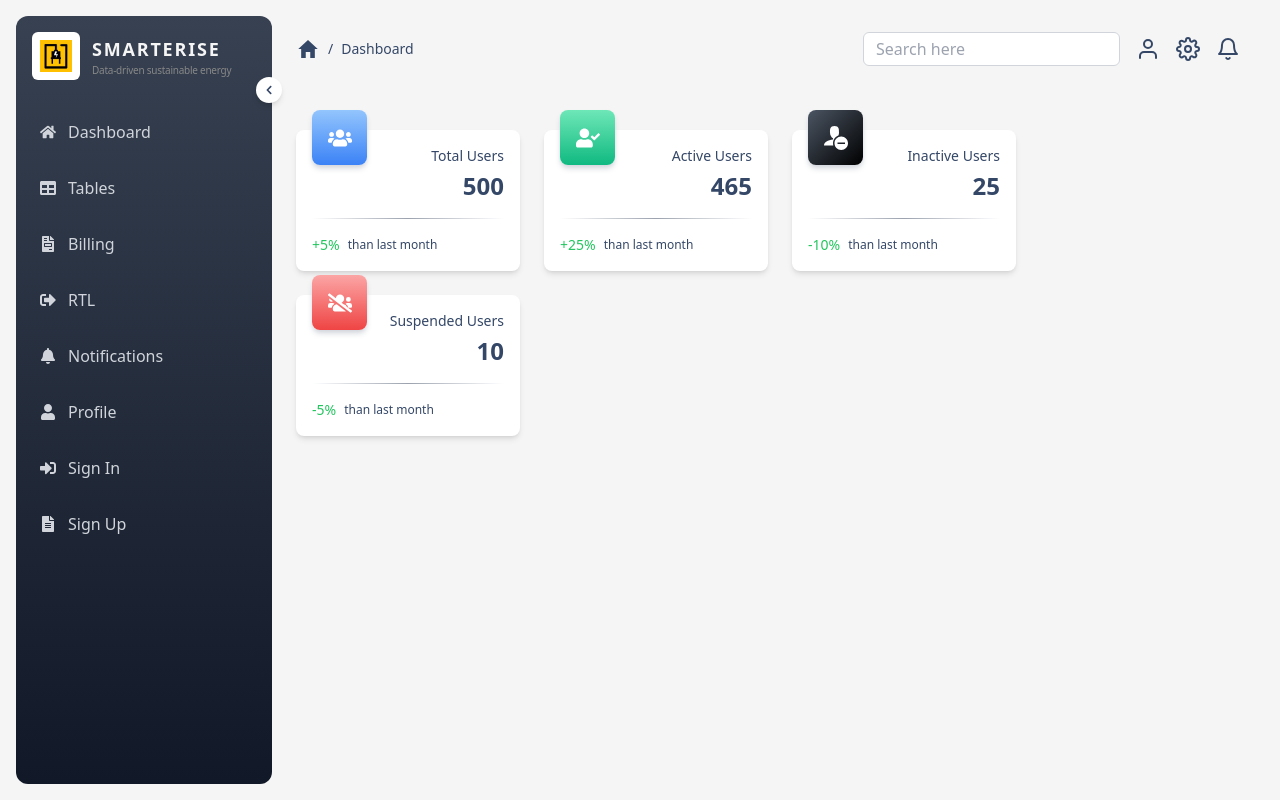
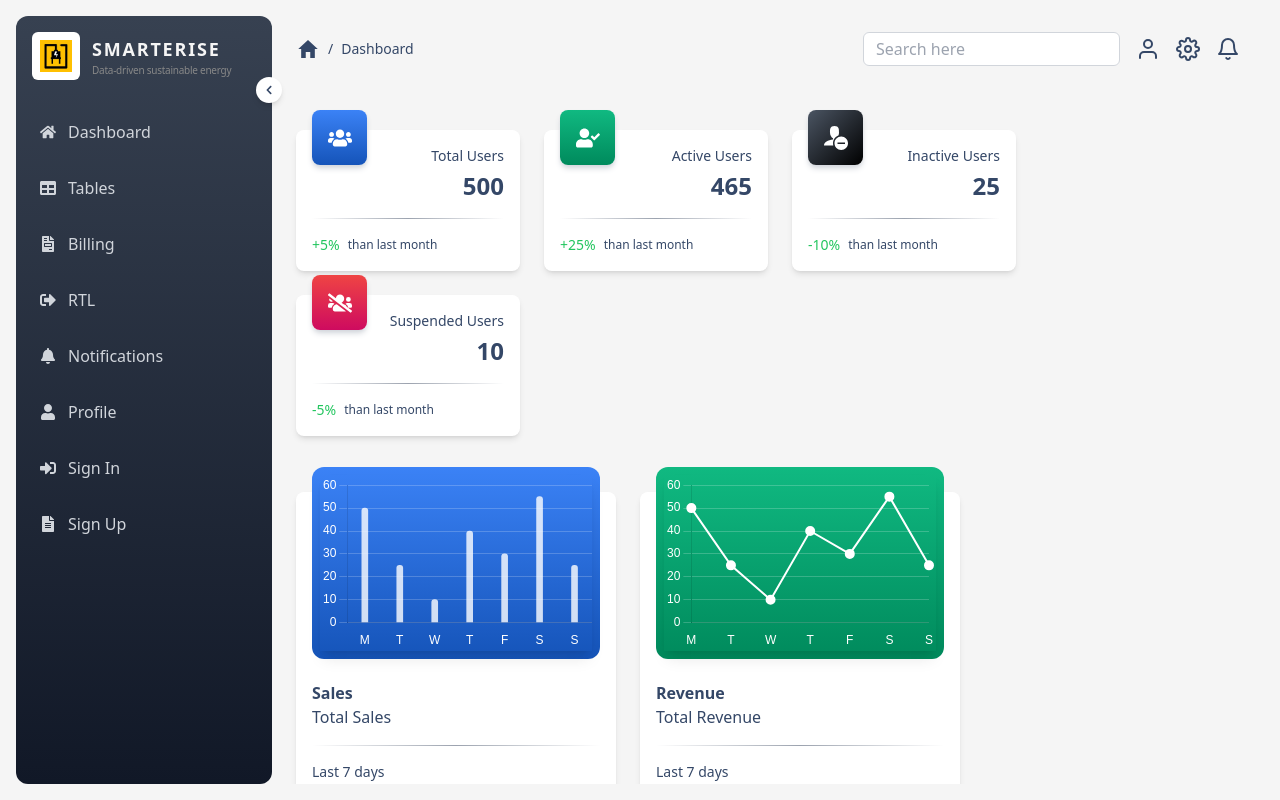
Before and after one commit to abdrasaq14/smarterise-admin-dashboard, a React (Create React App) app: page / in a window 1280 px wide. Built offline with nearby package versions, Linux system fonts and the light colour scheme.

Commit message:
dashboard inprogress

```diff
--- a/package.json
+++ b/package.json
@@ -15,10 +15,11 @@
     "@types/node": "^16.18.112",
     "@types/react": "^18.3.11",
     "@types/react-dom": "^18.3.0",
-    "chart.js": "4.3.0",
+    "chart.js": "^4.3.0",
     "chroma-js": "2.4.2",
     "prop-types": "15.8.1",
     "react": "^18.3.1",
+    "react-chartjs-2": "^5.2.0",
     "react-dom": "^18.3.1",
     "react-icons": "^5.3.0",
     "react-router-dom": "^6.26.2",
--- /dev/null
+++ b/src/components/Card/ChartCard.tsx
@@ -0,0 +1,29 @@
+import React from "react";
+import GradientLine from "../GradientLine";
+interface ChartCardProps {
+  chart: React.ReactNode;
+  title: string;
+  subTitle: string;
+    time: string;
+    extraClass?: string;
+    chartBackgroundColor?: string;
+}
+function ChartCard({ chart, title, subTitle, time, chartBackgroundColor, extraClass }: ChartCardProps) {
+  return (
+    <div className="relative p-4 bg-white rounded-lg shadow-md h-[20rem] w-[20rem]">
+      <div
+        className={`p-2 absolute w-[90%] h-[60%] -translate-x-1/2  top-[-25px] left-1/2  bg-${chartBackgroundColor} rounded-xl ${extraClass}`}
+      >
+        {chart}
+      </div>
+      <div className="flex flex-col mt-[60%] text-black-1">
+        <span className="font-bold">{title}</span>
+        <span className="font-thin">{subTitle}</span>
+        <GradientLine />
+        <span className="text-sm font-thin">{time}</span>
+      </div>
+    </div>
+  );
+}
+
+export default ChartCard;
--- a/src/components/Card/StatsCard.tsx
+++ b/src/components/Card/StatsCard.tsx
@@ -1,4 +1,5 @@
 import React from "react";
+import GradientLine from "../GradientLine";
 
 interface StatsCardProps {
   icon: React.ReactNode;
@@ -30,7 +31,7 @@ const StatsCard: React.FC<StatsCardProps> = ({
         <span className="text-sm font-thin">{title}</span>
         <h2 className="text-2xl font-semibold">{value}</h2>
       </div>
-      <div className="h-[1px] my-[1rem] bg-gradient-to-r from-transparent via-gray-400 to-transparent"></div>
+      <GradientLine/>
 
       <div className="flex gap-2 items-center text-black-1">
         <span className={`text-green-500 text-sm font-medium`}>
--- /dev/null
+++ b/src/components/Charts/BarChart.tsx
@@ -0,0 +1,80 @@
+import React from "react";
+import { Bar } from "react-chartjs-2";
+import {
+  Chart as ChartJS,
+  CategoryScale,
+  LinearScale,
+  BarElement,
+  Tooltip,
+  Legend
+} from "chart.js";
+
+// Register the chart components
+ChartJS.register(CategoryScale, LinearScale, BarElement, Tooltip, Legend);
+
+const BarChart = () => {
+  const data = {
+    labels: ["M", "T", "W", "T", "F", "S", "S"],
+    datasets: [
+      {
+        label: "Weekly Sales",
+        data: [50, 25, 10, 40, 30, 55, 25], // Example data points
+        backgroundColor: "rgba(255, 255, 255, 0.8)", // Bar color with opacity
+        borderRadius: 100,
+        barThickness: 6
+      }
+    ]
+  };
+
+  // Define the chart options
+  const options = {
+    responsive: true,
+    maintainAspectRatio: false,
+    scales: {
+      y: {
+        beginAtZero: true,
+        ticks: {
+          color: "white", // Y-axis label color
+          font: {
+            size: 12, // Font size for Y-axis labels
+            family: "Arial", // Font family for Y-axis labels
+            weight: "400" // Font weight for Y-axis labels
+          }
+        },
+        grid: {
+          display: true,
+          color: "rgba(255, 255, 255, 0.2)" // Grid line color
+        }
+      },
+      x: {
+        ticks: {
+          color: "white", // X-axis label color
+          font: {
+            size: 12, // Font size for X-axis labels
+            family: "Arial", // Font family for X-axis labels
+            weight: "400" // Font weight for X-axis labels
+          }
+        },
+        grid: {
+          display: false // Hide grid lines on X-axis
+        }
+      }
+    },
+    plugins: {
+      legend: {
+        display: false // Hide the legend
+      }
+    }
+  };
+
+  return (
+    <div className="relative shadow-lg h-full !w-full bg-inherit !overflow-hidden">
+      {/* Use flex for alignment */}
+      <div className="chart-container">
+        <Bar className="chart" data={data} options={options} />
+      </div>
+    </div>
+  );
+};
+
+export default BarChart;
--- /dev/null
+++ b/src/components/Charts/LineChart.tsx
@@ -0,0 +1,92 @@
+import React from "react";
+import { Line } from "react-chartjs-2";
+import {
+  Chart as ChartJS,
+  CategoryScale,
+  LinearScale,
+  LineElement,
+  PointElement,
+  Tooltip,
+  Legend
+} from "chart.js";
+
+// Register the chart components
+ChartJS.register(
+  CategoryScale,
+  LinearScale,
+  LineElement,
+  PointElement,
+  Tooltip,
+  Legend
+);
+
+const LineChart = () => {
+  const data = {
+    labels: ["M", "T", "W", "T", "F", "S", "S"],
+    datasets: [
+      {
+        label: "Weekly Sales",
+        data: [50, 25, 10, 40, 30, 55, 25], // Example data points
+        backgroundColor: "rgba(255, 255, 255, 0.1)", // Background color for the area under the line
+        borderColor: "rgba(255, 255, 255, 1)", // Line color
+        borderWidth: 2, // Width of the line
+        pointBackgroundColor: "rgba(255, 255, 255, 1)", // Point color
+        pointBorderColor: "rgba(255, 255, 255, 1)", // Point border color
+        pointRadius: 4, // Radius of the points
+        fill: true // Fill the area under the line
+      }
+    ]
+  };
+
+  // Define the chart options
+  const options = {
+    responsive: true,
+    maintainAspectRatio: false,
+    scales: {
+      y: {
+        beginAtZero: true,
+        ticks: {
+          color: "white", // Y-axis label color
+          font: {
+            size: 12, // Font size for Y-axis labels
+            family: "Arial", // Font family for Y-axis labels
+            weight: "400" // Font weight for Y-axis labels
+          }
+        },
+        grid: {
+          display: true,
+          color: "rgba(255, 255, 255, 0.2)" // Grid line color
+        }
+      },
+      x: {
+        ticks: {
+          color: "white", // X-axis label color
+          font: {
+            size: 12, // Font size for X-axis labels
+            family: "Arial", // Font family for X-axis labels
+            weight: "400" // Font weight for X-axis labels
+          }
+        },
+        grid: {
+          display: false // Hide grid lines on X-axis
+        }
+      }
+    },
+    plugins: {
+      legend: {
+        display: false // Hide the legend
+      }
+    }
+  };
+
+  return (
+    <div className="relative shadow-lg h-full !w-full bg-inherit !overflow-hidden">
+      {/* Use flex for alignment */}
+      <div className="chart-container">
+        <Line className="chart" data={data} options={options} />
+      </div>
+    </div>
+  );
+};
+
+export default LineChart;
--- /dev/null
+++ b/src/components/GradientLine.tsx
@@ -0,0 +1,9 @@
+import React from 'react'
+
+function GradientLine() {
+  return (
+    <div className="h-[1px] my-[1rem] bg-gradient-to-r from-transparent via-gray-400 to-transparent"></div>
+  );
+}
+
+export default GradientLine
--- a/src/components/SideBar/SideNav.tsx
+++ b/src/components/SideBar/SideNav.tsx
@@ -1,6 +1,6 @@
 import React, { useState } from "react";
 import { Link } from "react-router-dom";
-import { FaBars, FaChevronLeft, FaChevronRight } from "react-icons/fa";
+import {FaChevronLeft, FaChevronRight } from "react-icons/fa";
 import { smarteriseLogo } from "../../assets/images";
 import clsx from "clsx";
 
@@ -32,8 +32,8 @@ const Sidebar: React.FC<SidebarProps> = ({ routes }) => {
         {/* Logo */}
         <div
           className={clsx("flex items-center mb-8 transition-opacity", {
-            "opacity-0": collapsed,
-            "opacity-100": !collapsed
+            "w-10": collapsed,
+            "w-full": !collapsed
           })}
         >
           <div className="bg-white p-2 rounded-md">
--- a/src/index.css
+++ b/src/index.css
@@ -9,17 +9,31 @@
 }
 
 .gradient-blue {
-  background-image: linear-gradient(to top, #3B82F6, #93C5FD); /* Blue gradient */
+  background-image: linear-gradient(to top, #1554b9, #3B82F6); /* Blue gradient */
 }
 
 .gradient-red {
-  background-image: linear-gradient(to top, #EF4444, #FCA5A5); /* Red gradient */
+  background-image: linear-gradient(to top, #ce0b5f, #EF4444); /* Red gradient */
 }
 
 .gradient-green {
-  background-image: linear-gradient(to top, #10B981, #6EE7B7); /* Green gradient */
+  background-image: linear-gradient(to top, #008a5c, #10B981); /* Green gradient */
 }
 
 .gradient-black {
   background-image: linear-gradient(to top left, #000, #4B5563); /* Black diagonal gradient */
 }
+
+/* BarChart.css */
+.chart-container {
+  position: relative; /* Allow absolute positioning of child elements */
+  width: 100%;       /* Full width */
+  height: 100%;      /* Full height */
+  padding: 0;        /* Remove padding */
+  margin: 0;         /* Remove margin */
+}
+
+.chart {
+  width: 100% !important; /* Force chart to take full width */
+  height: 100% !important; /* Force chart to take full height */
+}
--- a/src/pages/dashboard/dashboard.tsx
+++ b/src/pages/dashboard/dashboard.tsx
@@ -3,7 +3,9 @@ import StatsCard from "../../components/Card/StatsCard";
 import {  FaUsers, FaUserCheck, FaUsersSlash } from "react-icons/fa";
 import { ImUserMinus } from "react-icons/im";
 import DashboardLayout from "../../layouts/dashboard/DashboardLayout";
-
+import BarChart from "../../components/Charts/BarChart";
+import LineChart from "../../components/Charts/LineChart";
+import ChartCard from "../../components/Card/ChartCard";
 function Dashboard() {
   const stats = [
     {
@@ -44,6 +46,22 @@ function Dashboard() {
       description: "than last month"
     }
   ];
+  const charts = [
+    {
+      title: "Sales",
+      subTitle: "Total Sales",
+      chart: <BarChart />,
+      time: "Last 7 days",
+      chartBackgroundColor: "gradient-blue"
+    },
+    {
+      title: "Revenue",
+      subTitle: "Total Revenue",
+      chart: <LineChart />,
+      time: "Last 7 days",
+      chartBackgroundColor: "gradient-green"
+    }
+  ];
   return (
     <DashboardLayout>
       <div className="w-full h-full">
@@ -61,6 +79,19 @@ function Dashboard() {
             />
           ))}
         </div>
+        <div className="mt-14 flex flex-wrap gap-6">
+          {charts.map((chart, index) => (
+            <ChartCard
+              key={index}
+              chart={chart.chart}
+              title={chart.title}
+              subTitle={chart.subTitle}
+              time={chart.time}
+              chartBackgroundColor={chart.chartBackgroundColor}
+              extraClass={chart.chartBackgroundColor}
+            />
+))}
+        </div>
       </div>
     </DashboardLayout>
   );
--- a/tailwind.config.js
+++ b/tailwind.config.js
@@ -4,9 +4,9 @@ module.exports = {
   theme: {
     extend: {
       backgroundImage: {
-        "gradient-blue": "linear-gradient(to top, #3B82F6, #93C5FD)",
-        "gradient-red": "linear-gradient(to top, #EF4444, #FCA5A5)",
-        "gradient-green": "linear-gradient(to top, #10B981, #6EE7B7)",
+        "gradient-blue": "linear-gradient(to bottom, #3B82F6, #1554b9)",
+        "gradient-red": "linear-gradient(to bottom, #ef447a, #ce0b5f)",
+        "gradient-green": "linear-gradient(to bottom, #10B981, #008a5c)",
         "gradient-black": "linear-gradient(to top left, #000, #4B5563)"
       },
       colors: {
```
Also changed, not shown: 1 other file (tests, documents, lock files or other folders).
